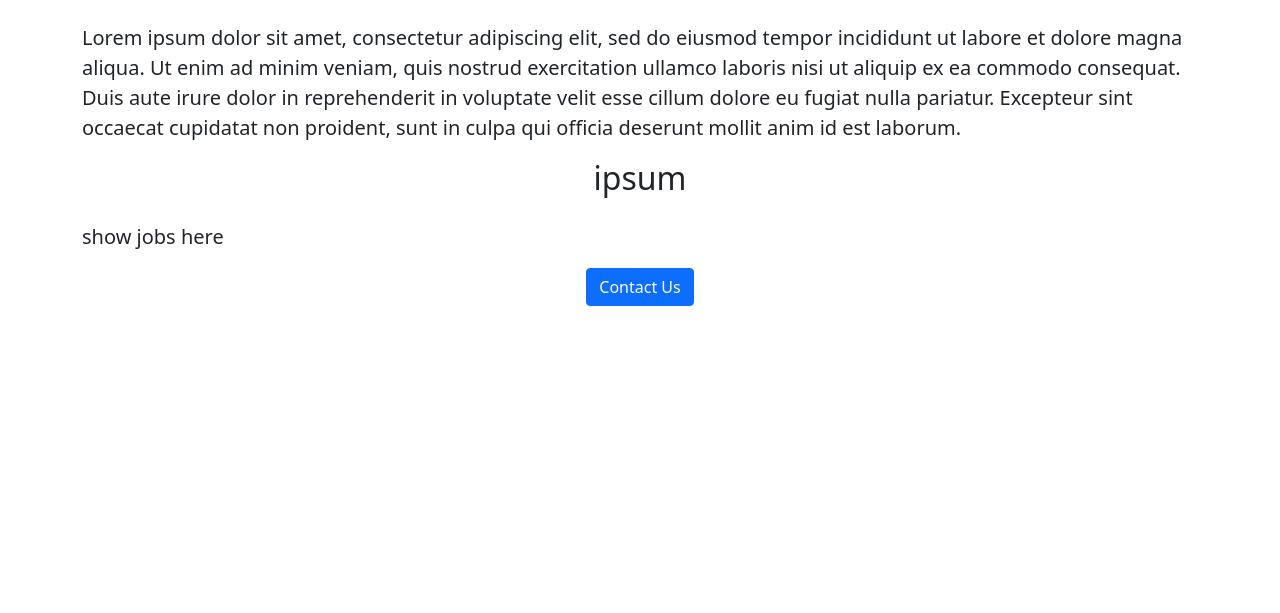
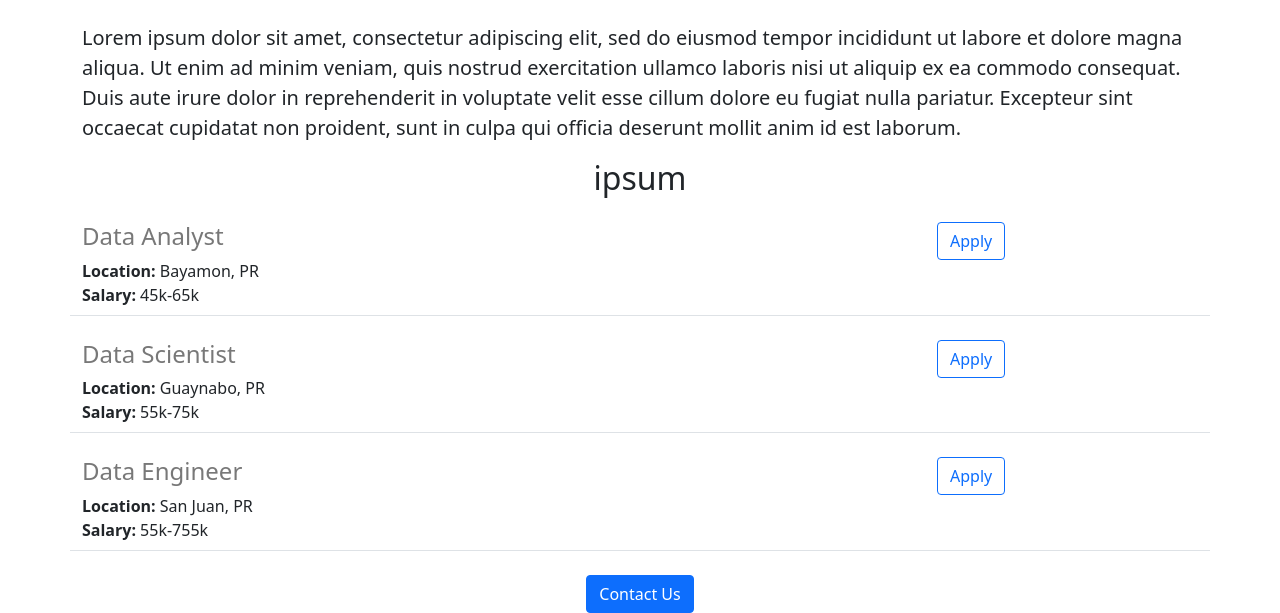
Before and after one commit to rnatal-pr/careers-website, a Flask app: page / in a window 1280 px wide. Shown: the part 487-1100 px from the top of the page. Before the commit the page ends 793 px from the top, so only its background shows below. Run offline with Flask 3, Linux system fonts and the light colour scheme.

Commit message:
Added Dynamic Data and API Route.

```diff
--- a/app.py
+++ b/app.py
@@ -1,11 +1,33 @@
-from flask import Flask, render_template
+from flask import Flask, render_template, jsonify
 
 app = Flask(__name__)
+
+JOBS = [{
+    'id': 1,
+    'title': 'Data Analyst',
+    'location': 'Bayamon, PR',
+    'salary': '45k-65k'
+}, {
+    'id': 2,
+    'title': 'Data Scientist',
+    'location': 'Guaynabo, PR',
+    'salary': '55k-75k'
+}, {
+    'id': 3,
+    'title': 'Data Engineer',
+    'location': 'San Juan, PR',
+    'salary': '55k-755k'
+}]
 
 
 @app.route("/")
 def helloWorld():
-  return render_template("home.html")
+  return render_template("home.html", jobs=JOBS)
+
+
+@app.route("/api/jobs")
+def list_jobs():
+  return jsonify(JOBS)
 
 
 if __name__ == "__main__":
--- a/templates/home.html
+++ b/templates/home.html
@@ -13,6 +13,9 @@
       width: 100%;
       object-fit: cover;
     }
+    h4{
+      color: rgb(120,120,120);
+    }
   </style>
 </head>
 
@@ -25,9 +28,12 @@
   </div>
 </body>
   <h2 class="text-center mt-2 mb-4">ipsum</h2>
-  <p class="lead">show jobs here</p>
+  <div >
+    {% for job in jobs%}
+    {% include 'jobItem.html' %}
+    {% endfor %}
+  </div>
   <div class="text-center">
     <button class="btn btn-primary">Contact Us</button>
   </div>
-
 </html>
--- /dev/null
+++ b/templates/jobItem.html
@@ -0,0 +1,16 @@
+<div class="border-bottom mb-4 pb-2 row">
+  <div class="col-9">
+  <h4>{{job['title']}}</h4>
+  <div>
+    <b>Location:</b> {{job['location']}}
+  </div>
+  {% if  'salary' in job %}
+  <div>
+    <b>Salary:</b> {{job['salary']}}
+  </div>
+  {% endif %}
+  </div>
+  <div class="col-3">
+    <button class="btn btn-outline-primary">Apply</button>
+  </div>
+</div>
```
